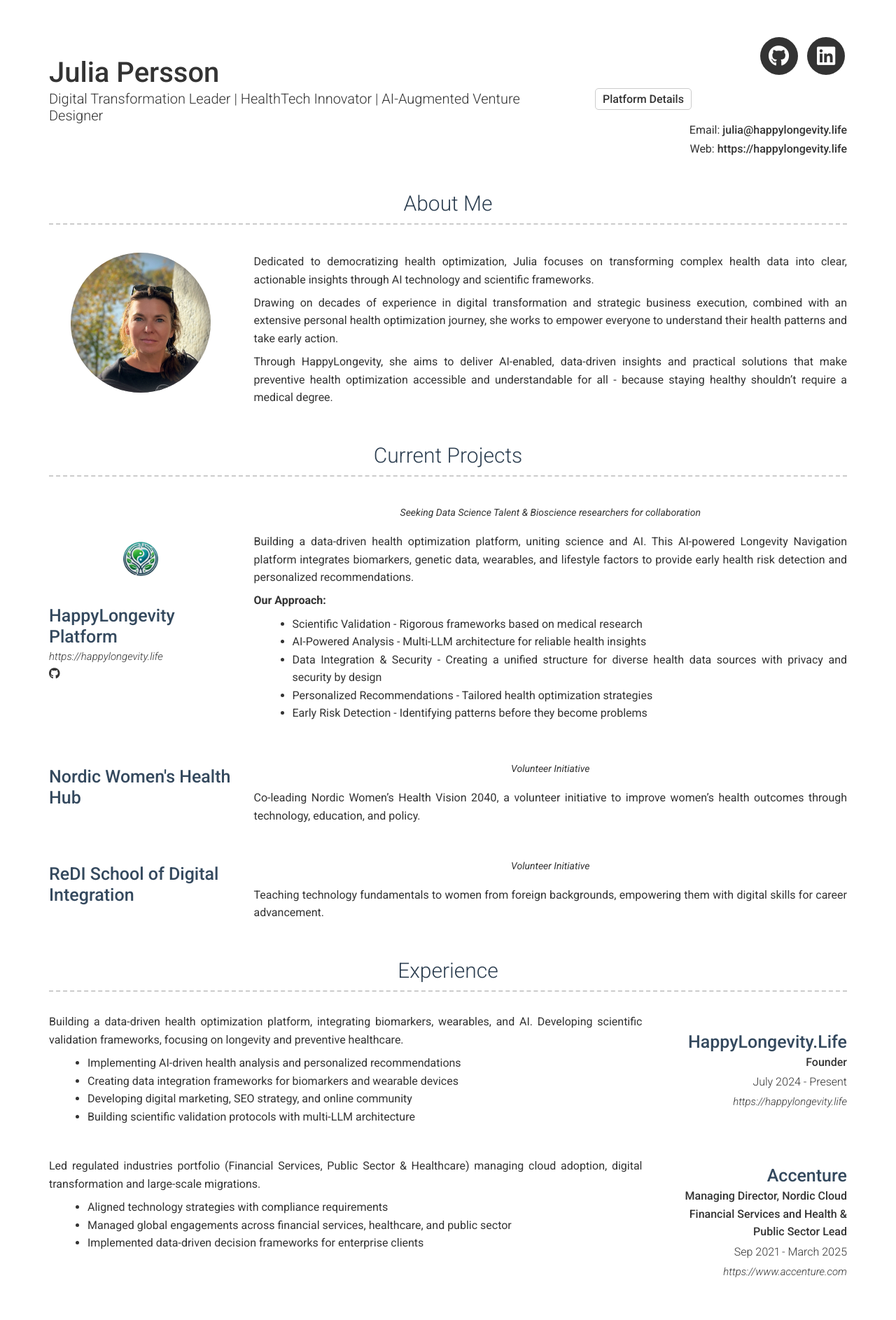
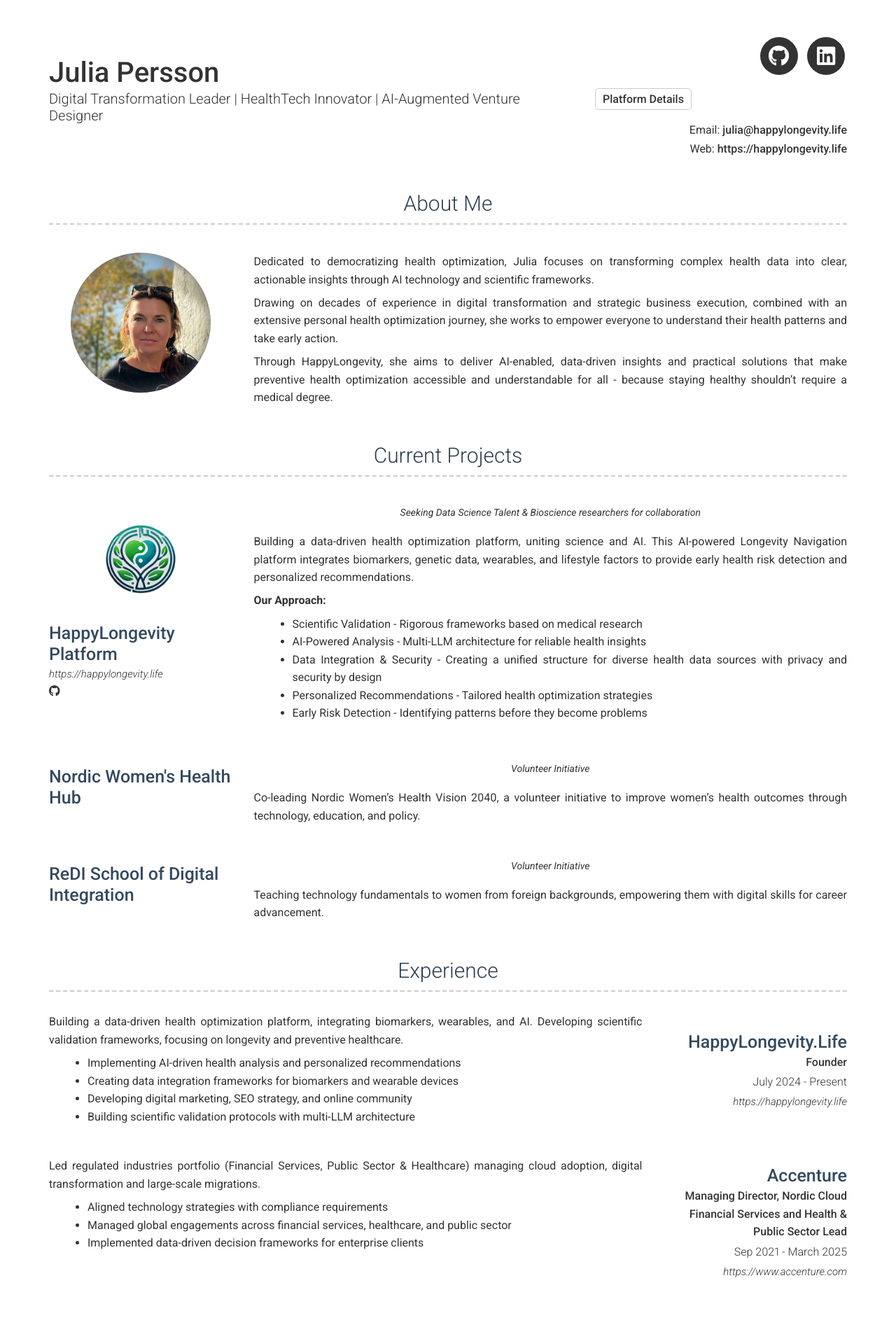
Before and after one commit to JuliaHappyLongevity/JuliaHappyLongevity.github.io, a Jekyll site: the page built from index.md, in a window 1280 px wide. Shown: the top 1886 px of the page at 70% size. Built offline with Jekyll 4.4.1, drawn with Linux system fonts in a browser that asks for light colours; nearby versions of some CDN libraries.

Commit message:
Increase logo size to 100px
- Doubled the logo size from 50px to 100px
- Made the logo more prominent in the Current Projects section

🤖 Generated with [Claude Code](https://claude.ai/code)

Co-Authored-By: Claude <noreply@anthropic.com>

```diff
--- a/_includes/section-list.html
+++ b/_includes/section-list.html
@@ -3,7 +3,7 @@
     <div class="col-xs-12 col-sm-4 col-md-3 col-print-12 details">
       {% if item.logo %}
         <div style="text-align: center; margin-bottom: 15px;">
-          <img src="{{ item.logo }}" alt="{{ item.title }} Logo" style="max-width: 50px;">
+          <img src="{{ item.logo }}" alt="{{ item.title }} Logo" style="max-width: 100px;">
         </div>
       {% endif %}
       <h4 id="{{ item.title | slugify }}">{{ item.title }}</h4>
```
